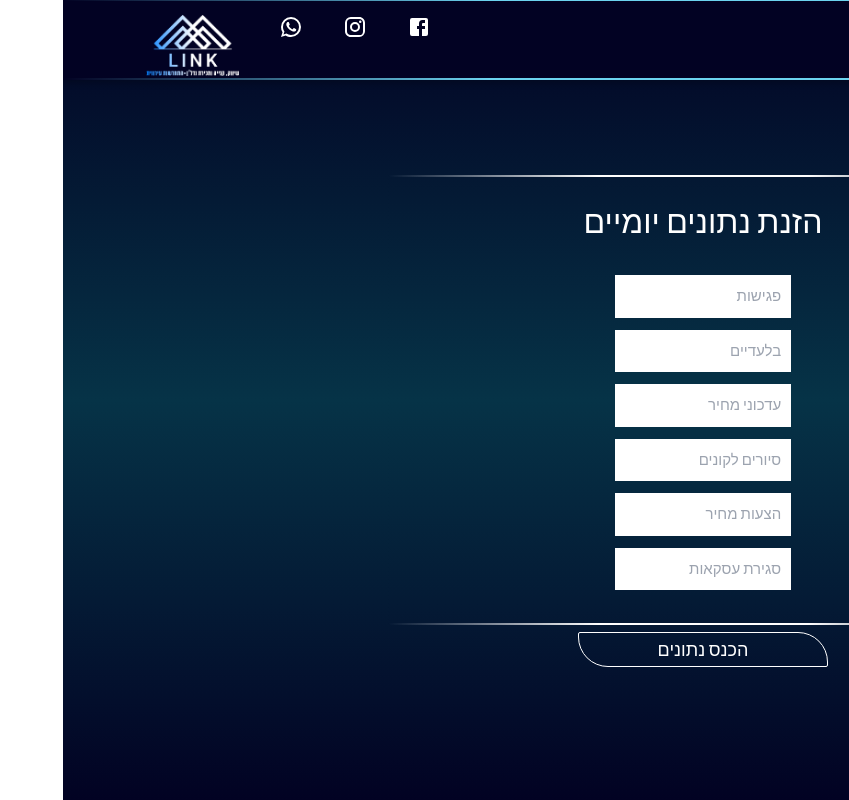
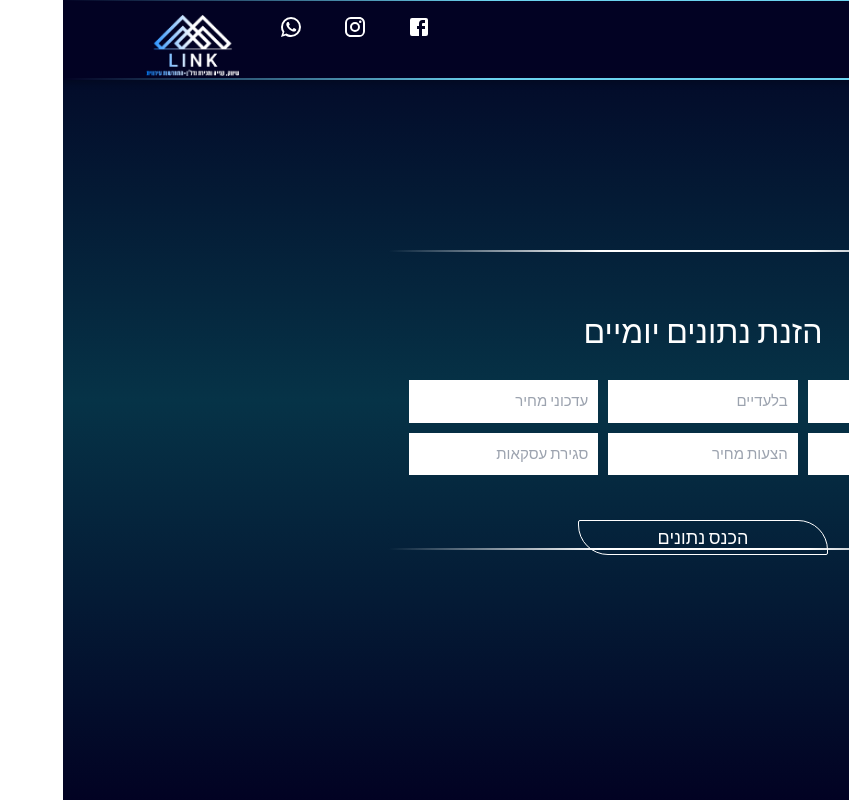
Before and after one commit to yakov504/Link-Invest, a React (Vite) app in the folder client/: page /DailyIndicator in a window 1280 px wide. Shown: the whole page, without its empty margins (431-1280 px from the left). Built offline with nearby package versions, Linux system fonts and the light colour scheme.

Commit message:
indicator provider createindicator not finisjed

```diff
--- a/client/src/App.jsx
+++ b/client/src/App.jsx
@@ -1,7 +1,8 @@
 import { useState, useEffect } from 'react';
 import { Routes, Route, useLocation } from 'react-router-dom';
 import AuthProvider from './context/AuthProvider';
-import { useAuth } from './context/AuthProvider';
+import IndicateProvider from './context/IndicateProvider'
+// import { useAuth } from './context/AuthProvider';
 import axios from 'axios'
 
 import './App.css';
@@ -42,6 +43,7 @@ export default function App() {
   return (
     <div>
       <AuthProvider>
+        <IndicateProvider>
           <NavBar className={navClass} />
           <Routes>
             <Route path="/Login" element={<Login />} />
@@ -54,6 +56,7 @@ export default function App() {
             <Route path='/PersonalIndicator' element={<PersonalIndicator />}/>
             <Route path='/Agents' element={<Agents />}/>
           </Routes>
+        </IndicateProvider>
       </AuthProvider>
     </div>
   );
--- a/client/src/components/HomePage/BuySellRent.jsx
+++ b/client/src/components/HomePage/BuySellRent.jsx
@@ -30,6 +30,7 @@ export default function BuySellRent() {
 
       if (response.ok) {
         console.log('Email sent successfully!');
+        setFormData({ name: '', phone: '', category: '' });
       } else {
         console.log('Failed to send email.');
       }
--- a/client/src/components/Profile/Indicators/DailyIndi.css
+++ b/client/src/components/Profile/Indicators/DailyIndi.css
@@ -3,7 +3,7 @@
    top: 50%;
    left: 50%;
    transform: translate(-50%, -50%);
-   height: 450px;
+   height: 300px;
    width: 630px;
    display: flex;
    flex-direction: column;
@@ -21,6 +21,7 @@
    text-align: center;
    transition: color 0.3s ease, background-color 0.3s ease;
    margin: 0 10px;
+   margin-top: 35px;
    margin-bottom: 20px;
    padding-bottom: 5px;
    position: relative;
@@ -42,18 +43,22 @@
    width: 100%; /* Expand the line to full width on hover */
 }
 
-.dailyInputs{
-   align-items: center;
+.dailyInputs {
    display: flex;
-   flex-direction:column;
+   flex-wrap: wrap; /* מאפשר שבירה לשורה חדשה */
+   gap: 10px; /* רווחים בין האינפוטים */
+   justify-content: center; /* ממרכז את התוכן */
+   width: 100%;
+   max-width: 650px;
+   margin: 0 auto;
 }
 
-.dailyInputs input{
-   margin-top: 5px;
-   margin-bottom: 7px;
+.dailyInputs input {
+   flex: 1;
+   min-width: 150px; /* גודל מינימלי כדי למנוע כיווץ יתר */
    padding: 10px;
-   width: 30%;
    font-size: 15px;
+   /* text-align: center; */
 }
 
 .dailyStatusBtn{
@@ -77,11 +82,10 @@
 
 }
 
-
 @media only screen and (max-width: 40em) {
    .dailyIndicators {
-      position: absolute;
-      top: 50%;
+     position: absolute;
+     top: 50%;
      display: flex;
      flex-direction: column; /* ממיר את כל התוכן לעמודה */
      align-items: center; /* ממורכז את התוכן */
@@ -91,6 +95,6 @@
      padding: 20px;
    }
    .dailyInputs input{
-      width: 80%;
+      width: 50%;
    }
 }
--- a/client/src/components/Profile/Indicators/DailyIndicator.jsx
+++ b/client/src/components/Profile/Indicators/DailyIndicator.jsx
@@ -1,8 +1,10 @@
 import { useState } from "react";
 import { useAuth } from "../../../context/AuthProvider";
+import { useIndicate } from '../../../context/IndicateProvider'
 import './DailyIndi.css'
 
 export default function DailyIndicator() {
+  const { createIndicator, error } = useIndicate()
   const { user } = useAuth();
   // const [dailyData, setDailyData] = useState([]);
   const [formData, setFormData] = useState({
@@ -14,26 +16,59 @@ export default function DailyIndicator() {
     deals: ""
   });
 
-  const handleChange = (e) => {
-    const { name, value } = e.target;
-    setFormData(prevState => ({
-      ...prevState,
-      [name]: value
-    }));
+  const handleInput = (e) => {
+    setFormData({ ...formData, [e.target.name]: e.target.value});
   };
 
+  const handleSubmit = async (e) => {
+    e.preventDefault();
+    try{
+
+      if (!user) {
+        console.error("User not found!");
+        return;
+      }
+      console.log("🔹 שולח נתונים לשרת:", { ...formData, agent: user.id });
+      await createIndicator(formData); // קריאה לפונקציה מה-Provider
+      // איפוס הטופס לאחר שליחת הנתונים
+      setFormData({
+        meetings: "",
+        exclusives: "",
+        priceUpdates: "",
+        buyerTours: "",
+        priceOffers: "",
+        deals: ""
+      });
+    }catch(error){
+      return console.log('error message',error);
+    }
+  };
+
+  // const handleChange = async(e) => {
+  //   const { name, value } = e.target;
+  //   setFormData(prevState => ({
+  //     ...prevState,
+  //     [name]: value
+  //   }));
+  // };
+
+    // const newIndicator = {
+    //   ...formData,
+    //   agent: user.id // הוספת ה-user.id לאובייקט הנתונים
+    // };
   return (
     <div className="dailyIndicators">
       <h1>הזנת נתונים יומיים</h1>
-      <form className="dailyForm">
+      <form className="dailyForm" onSubmit={handleSubmit}>
         <div className="dailyInputs">
-          <input type="number" name="meetings" placeholder="פגישות " value={formData.meetings} onChange={handleChange}/>
-          <input type="number" name="exclusives" placeholder="בלעדיים " value={formData.exclusives} onChange={handleChange}/>
-          <input type="number" name="priceUpdates" placeholder="עדכוני מחיר" value={formData.priceUpdates} onChange={handleChange}/>
-          <input type="number" name="buyerTours" placeholder="סיורים לקונים" value={formData.buyerTours} onChange={handleChange}/>
-          <input type="number" name="priceOffers" placeholder="הצעות מחיר" value={formData.priceOffers} onChange={handleChange}/>
-          <input type="number" name="deals" placeholder="סגירת עסקאות" value={formData.deals} onChange={handleChange} />
-          <button className="dailyStatusBtn">הכנס נתונים</button>
+          <input type="number" name="meetings" placeholder="פגישות" value={formData.meetings} onChange={handleInput} />
+          <input type="number" name="exclusives" placeholder="בלעדיים" value={formData.exclusives} onChange={handleInput} />
+          <input type="number" name="priceUpdates" placeholder="עדכוני מחיר" value={formData.priceUpdates} onChange={handleInput} />
+          <input type="number" name="buyerTours" placeholder="סיורים לקונים" value={formData.buyerTours} onChange={handleInput} />
+          <input type="number" name="priceOffers" placeholder="הצעות מחיר" value={formData.priceOffers} onChange={handleInput} />
+          <input type="number" name="deals" placeholder="סגירת עסקאות" value={formData.deals} onChange={handleInput} />
+          {error && <p className="error-message">{error}</p>}
+          <button className="dailyStatusBtn" type="submit">הכנס נתונים</button>
         </div>
       </form>
     </div>
--- a/client/src/context/AuthProvider.jsx
+++ b/client/src/context/AuthProvider.jsx
@@ -43,7 +43,7 @@ export default function AuthProvider({ children }) {
       return { success: true, responseData };
     // useAuth.login()
     }catch(err){
-      setError(err.message);
+      setError('משהו השתבש נסה שוב');
       console.log(error);
       return { success: false, message: err.message };
     }
--- /dev/null
+++ b/client/src/context/IndicateProvider.jsx
@@ -0,0 +1,63 @@
+import { createContext, useState, useEffect, useContext } from "react";
+import axios from "axios";
+import { useAuth } from "./AuthProvider";
+
+const IndicateContext = createContext(undefined);
+
+export const useIndicate = () => {
+   const indicateContext = useContext(IndicateContext);
+   if (!indicateContext) {
+      throw new Error("useAuth must be used within AuthProvider");
+    }
+    return indicateContext;
+};
+
+
+export default function IndicateProvider({children}) {
+   const { user } = useAuth()
+   const [ error, setError ] = useState(null)
+
+   const createIndicator = async(meetings, exclusives, priceUpdates, buyerTours, priceOffers,deals, agent) => {
+      try{
+         if (!user) {
+            setError("משתמש לא נמצא! לא ניתן ליצור אינדיקטור.");
+            console.error("User not found. Unable to create an indicator.");
+            return;
+         }
+
+         const response = await fetch("http://127.0.0.1:3000/api/v1/indicators",{
+            method: 'POST',
+            headers: {
+               'Content-Type': 'application/json'
+         },
+         body: JSON.stringify({
+            meetings: meetings,
+            exclusives: exclusives,
+            priceUpdates: priceUpdates,
+            buyerTours: buyerTours,
+            priceOffers: priceOffers,
+            deals: deals,
+            agent: user.id
+         })
+      })
+      const data = await response.json();
+
+      if (!response.ok) {
+         const errorMessage = await response.text();
+         throw new Error(`Failed to create indicator: ${response.status} - ${errorMessage}`);
+      }
+         console.log("Indicator created:", data);
+         return data;
+
+   }catch(error){
+      setError('סטטוס נכשל! נסה שוב מאוחר יותר')
+      console.error("Error creating indicator:", error.message);
+   }
+}
+   return (
+      <IndicateContext.Provider value={{ createIndicator, error }}>
+        {children}
+      </IndicateContext.Provider>
+
+  );
+}
--- a/client/src/main.jsx
+++ b/client/src/main.jsx
@@ -5,6 +5,7 @@ import { BrowserRouter } from 'react-router-dom';
 import 'react-toastify/dist/ReactToastify.css'
 import './index.css'
 import AuthProvider from './context/AuthProvider.jsx';
+import IndicateProvider from './context/IndicateProvider.jsx';
 import App from './App.jsx'
 import {ToastContainer} from 'react-toastify'
 
@@ -12,10 +13,12 @@ import {ToastContainer} from 'react-toastify'
 createRoot(document.getElementById('root')).render(
   <React.StrictMode>
     <AuthProvider>
-      <BrowserRouter>
-        <App />
-        <ToastContainer position='top-center'/>
-      </BrowserRouter>
+      <IndicateProvider>
+        <BrowserRouter>
+          <App />
+          <ToastContainer position='top-center'/>
+        </BrowserRouter>
+      </IndicateProvider>
     </AuthProvider>
   </React.StrictMode>
 );
```
Lines whose indentation alone changed are shown as unchanged.
